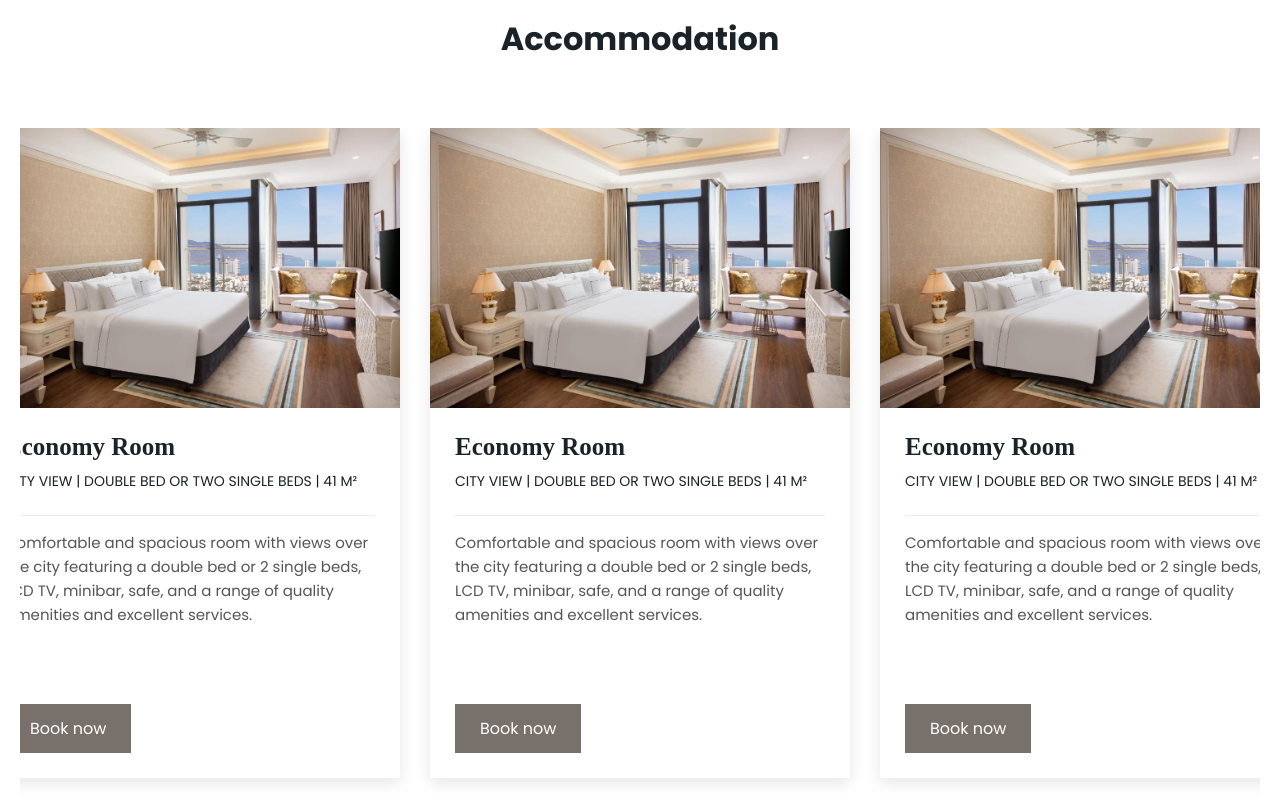
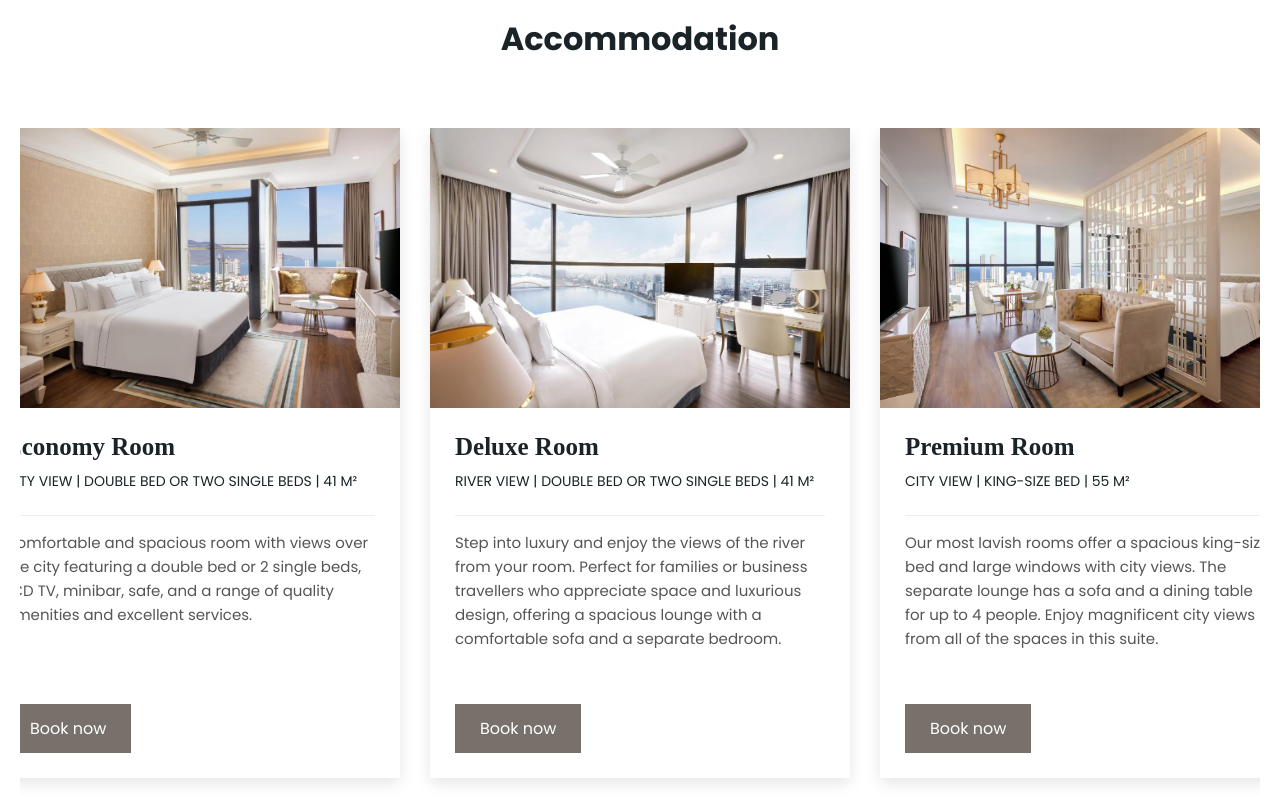
Before and after one commit to DannielVo/BlackSunHotel, a React (Vite) app: page / in a window 1280 px wide. Shown: the part 1340-2140 px from the top of the page. Built offline with nearby package versions, Linux system fonts and the light colour scheme.

Commit message:
Feat: dynamic room list, services list

```diff
--- a/src/assets/assets.js
+++ b/src/assets/assets.js
@@ -1,5 +1,7 @@
 import logo from "./Logo_2.png";
 import bed1 from "./Bed1.jpg";
+import bed2 from "./Bed2.jpg";
+import bed3 from "./Bed3.avif";
 import slide1 from "./Slide1.jpg";
 import slide2 from "./Slide2.jpg";
 import slide3 from "./Slide3.jpg";
@@ -13,3 +15,73 @@ export const assets = {
   slide3,
   slide4,
 };
+
+export const ROOM_LIST = [
+  {
+    id: 0,
+    title: "Economy Room",
+    type: "CITY VIEW | DOUBLE BED OR TWO SINGLE BEDS | 41 M²",
+    description:
+      "Comfortable and spacious room with views over the city featuring a double bed or 2 single beds, LCD TV, minibar, safe, and a range of quality amenities and excellent services.",
+    img: bed1,
+  },
+  {
+    id: 1,
+    title: "Deluxe Room",
+    type: "RIVER VIEW | DOUBLE BED OR TWO SINGLE BEDS | 41 M²",
+    description:
+      "Step into luxury and enjoy the views of the river from your room. Perfect for families or business travellers who appreciate space and luxurious design, offering a spacious lounge with a comfortable sofa and a separate bedroom.",
+    img: bed2,
+  },
+  {
+    id: 2,
+    title: "Premium Room",
+    type: "CITY VIEW | KING-SIZE BED | 55 M²",
+    description:
+      "Our most lavish rooms offer a spacious king-size bed and large windows with city views. The separate lounge has a sofa and a dining table for up to 4 people. Enjoy magnificent city views from all of the spaces in this suite.",
+    img: bed3,
+  },
+];
+
+export const SERVICES_LIST = [
+  {
+    id: 0,
+    icon: "bx bxs-bowl-hot",
+    serviceName: "Cuisine",
+  },
+  {
+    id: 1,
+    icon: "bx bx-closet",
+    serviceName: "Cleaning services",
+  },
+  {
+    id: 2,
+    icon: "bx bx-swim",
+    serviceName: "Outdoor swimming pool",
+  },
+  {
+    id: 3,
+    icon: "bx bx-spa",
+    serviceName: "Spa treatment",
+  },
+  {
+    id: 4,
+    icon: "bx bx-child",
+    serviceName: "Kids club",
+  },
+  {
+    id: 5,
+    icon: "bx bx-dumbbell",
+    serviceName: "Fitness center",
+  },
+  {
+    id: 6,
+    icon: "bx bxs-bus",
+    serviceName: "Airport hotel transfer",
+  },
+  {
+    id: 7,
+    icon: "bx bxs-parking",
+    serviceName: "Parking",
+  },
+];
--- a/src/components/room-item/RoomItem.jsx
+++ b/src/components/room-item/RoomItem.jsx
@@ -2,23 +2,17 @@ import React from "react";
 import "./roomItem.css";
 import { assets } from "../../assets/assets";
 
-const RoomItem = () => {
+const RoomItem = ({ title, type, description, img }) => {
   return (
     <>
       <div className="room-card">
         <div className="room-image">
-          <img src={assets.bed1} alt="Economy Room" />
+          <img src={img} alt={title} />
         </div>
         <div className="room-content">
-          <h3 className="card-title">Economy Room</h3>
-          <p className="room-type">
-            CITY VIEW | DOUBLE BED OR TWO SINGLE BEDS | 41 M²
-          </p>
-          <p className="room-description">
-            Comfortable and spacious room with views over the city featuring a
-            double bed or 2 single beds, LCD TV, minibar, safe, and a range of
-            quality amenities and excellent services.
-          </p>
+          <h3 className="card-title">{title}</h3>
+          <p className="room-type">{type}</p>
+          <p className="room-description">{description}</p>
           <button className="book-now-btn">Book now</button>
         </div>
       </div>
--- a/src/pages/sections/hotel-services/HotelServices.jsx
+++ b/src/pages/sections/hotel-services/HotelServices.jsx
@@ -1,5 +1,6 @@
 import React from "react";
 import "./hotelServices.css";
+import { SERVICES_LIST } from "../../../assets/assets";
 
 const HotelServices = () => {
   return (
@@ -14,43 +15,14 @@ const HotelServices = () => {
           </p>
 
           <div className="services-list">
-            <div className="service-item">
-              <i className="bx bxs-bowl-hot"></i>
-              <span>Cuisine</span>
-            </div>
-
-            <div className="service-item">
-              <i className="bx bx-closet"></i>
-              <span>Cleaning services</span>
-            </div>
-
-            <div className="service-item">
-              <i className="bx bx-swim"></i>
-              <span>Outdoor swimming pool</span>
-            </div>
-
-            <div className="service-item">
-              <i className="bx bx-spa"></i>
-              <span>Spa treatment</span>
-            </div>
-
-            <div className="service-item">
-              <i className="bx bx-child"></i>
-              <span>Kids club</span>
-            </div>
-            <div className="service-item">
-              <i className="bx bx-dumbbell"></i>
-              <span>Fitness center</span>
-            </div>
-            <div className="service-item">
-              <i className="bx bxs-bus"></i>
-              <span>Airport hotel transfer</span>
-            </div>
-
-            <div className="service-item">
-              <i className="bx bxs-parking"></i>
-              <span>Parking</span>
-            </div>
+            {SERVICES_LIST.length === 0
+              ? ""
+              : SERVICES_LIST.map((item, index) => (
+                  <div className="service-item" key={`service ${index}`}>
+                    <i className={item.icon}></i>
+                    <span>{item.serviceName}</span>
+                  </div>
+                ))}
 
             <div className="learn-more">
               <a href="services-detail.html" target="_blank">
--- a/src/pages/sections/rooms/Rooms.jsx
+++ b/src/pages/sections/rooms/Rooms.jsx
@@ -1,6 +1,7 @@
 import React from "react";
 import "./rooms.css";
 import RoomItem from "../../../components/room-item/RoomItem";
+import { ROOM_LIST } from "../../../assets/assets";
 
 const Rooms = () => {
   return (
@@ -11,9 +12,17 @@ const Rooms = () => {
           <h2 className="room-title">Accommodation</h2>
 
           <div className="room-cards">
-            <RoomItem></RoomItem>
-            <RoomItem></RoomItem>
-            <RoomItem></RoomItem>
+            {ROOM_LIST.length === 0
+              ? ""
+              : ROOM_LIST.map((item, index) => (
+                  <RoomItem
+                    key={`room ${index}`}
+                    title={item.title}
+                    type={item.type}
+                    description={item.description}
+                    img={item.img}
+                  ></RoomItem>
+                ))}
           </div>
         </div>
       </section>
```
